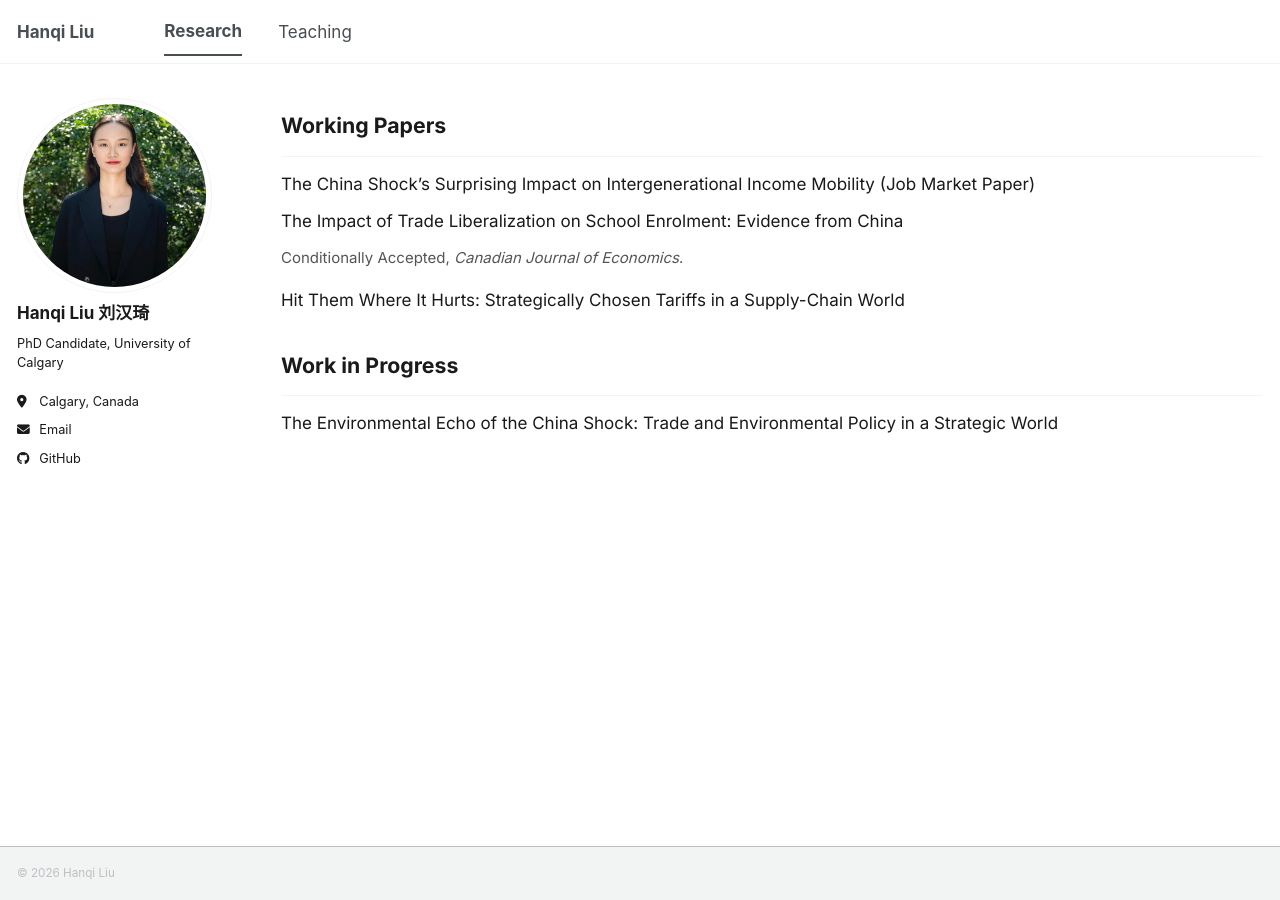
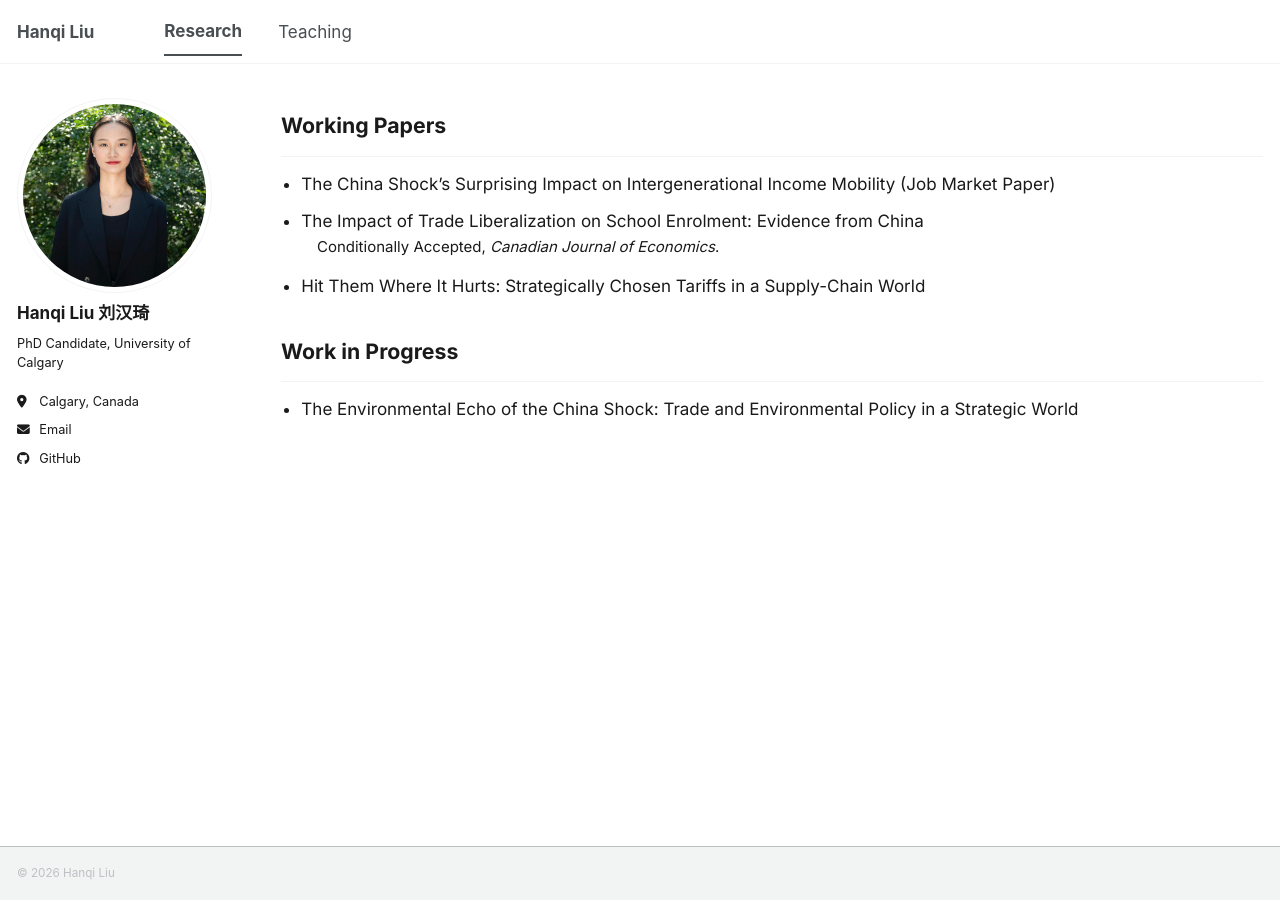
Before and after one commit to hanqi-liu-econ/hanqi-liu-econ.github.io, a Jekyll site: the page built from _pages/publications.html, in a window 1280 px wide. Built offline with Jekyll 4.4.1, drawn with Linux system fonts in a browser that asks for light colours; a script bundle is joined from its source files by our own code; library files that are not in the unit come from our copies.

Commit message:
Update _custom.scss

```diff
--- a/_sass/_custom.scss
+++ b/_sass/_custom.scss
@@ -74,11 +74,69 @@ details p {
 .archive > h2:first-of-type {
   margin-top: 15px;
 }
-// ---------- 论文状态行 ----------
+// ---------- Research 页：圆点和缩进 ----------
+.archive .list__item .archive__item-title {
+  display: list-item;
+  list-style: disc outside;
+  margin-left: 1.2em;
+}
+.archive .archive__item-excerpt {
+  margin-left: 2.4em;
+}
+
+// ---------- 论文下方的说明行 ----------
 .archive .archive__item-excerpt,
 .archive .archive__item-excerpt p {
   font-size: 15px;
-  color: #555;
+  color: #1a1a1a;
+}
+.archive .archive__item-excerpt p {
+  margin: 0.2em 0 0;
+}
+
+// ---------- Abstract | Working paper version ----------
+.archive .paper-links {
+  margin-top: 0.2em;
+}
+.archive .paper-links summary {
+  display: block;
+  border-bottom: none;
+  padding-bottom: 0;
+  font-size: 15px;
+  list-style: none;
+}
+.archive .paper-links summary::-webkit-details-marker {
+  display: none;
+}
+.archive .paper-links .toggle {
+  cursor: pointer;
+  color: #4E8A3A;
+}
+.archive .paper-links a {
+  color: #4E8A3A;
+  text-decoration: none !important;
+}
+.archive .paper-links a:hover,
+.archive .paper-links .toggle:hover {
+  text-decoration: underline !important;
+}
+.archive .paper-links .sep {
+  color: #999;
+  margin: 0 0.4em;
+}
+.archive .paper-links p {
+  line-height: 1.6;
+  margin-top: 0.5em;
+}
+// 点开前显示 Abstract，点开后显示 Hide abstract
+.archive .paper-links .hide-text {
+  display: none;
+}
+.archive .paper-links[open] .show-text {
+  display: none;
+}
+.archive .paper-links[open] .hide-text {
+  display: inline;
 }
 // ---------- 全站统一字体 ----------
 h1, h2, h3, h4, h5, h6,
```
